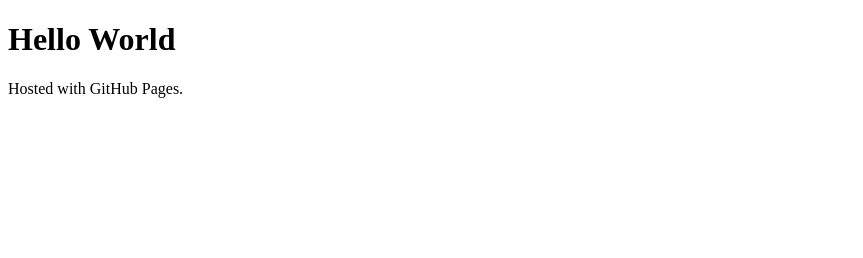
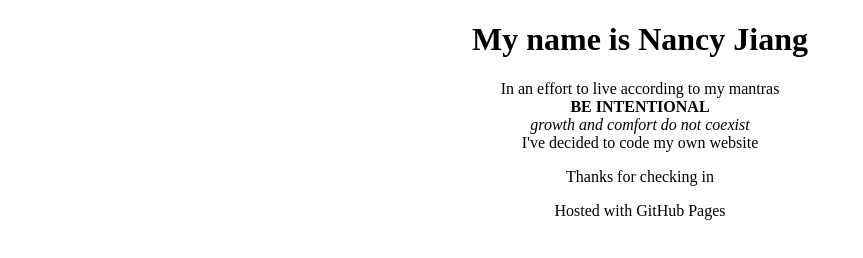
Before and after one commit to nancyzjiang/nancyzjiang.github.io, a plain HTML site: page index.html in a window 1280 px wide. Shown: the whole page, without its empty margins (0-863 px from the left). Drawn offline with Linux system fonts and the light colour scheme.

Commit message:
Add files via upload

```diff
--- a/index.html
+++ b/index.html
@@ -1,7 +1,18 @@
 <!DOCTYPE html>
-<html>
-<body>
-<h1>Hello World</h1>
-<p>Hosted with GitHub Pages.</p>
-</body>
+<html lang="en" dir="ltr">
+  <head>
+    <meta charset="utf-8">
+    <title>Nancy Jiang</title>
+  </head>
+  <body>
+    <center>
+      <h1>My name is Nancy Jiang</h1>
+      <p>In an effort to live according to my mantras<br>
+        <strong>BE INTENTIONAL</strong><br>
+        <em>growth and comfort do not coexist</em><br>
+        I've decided to code my own website</p>
+      <p>Thanks for checking in</p>
+      <p>Hosted with GitHub Pages</p>
+    </center>
+  </body>
 </html>
```
